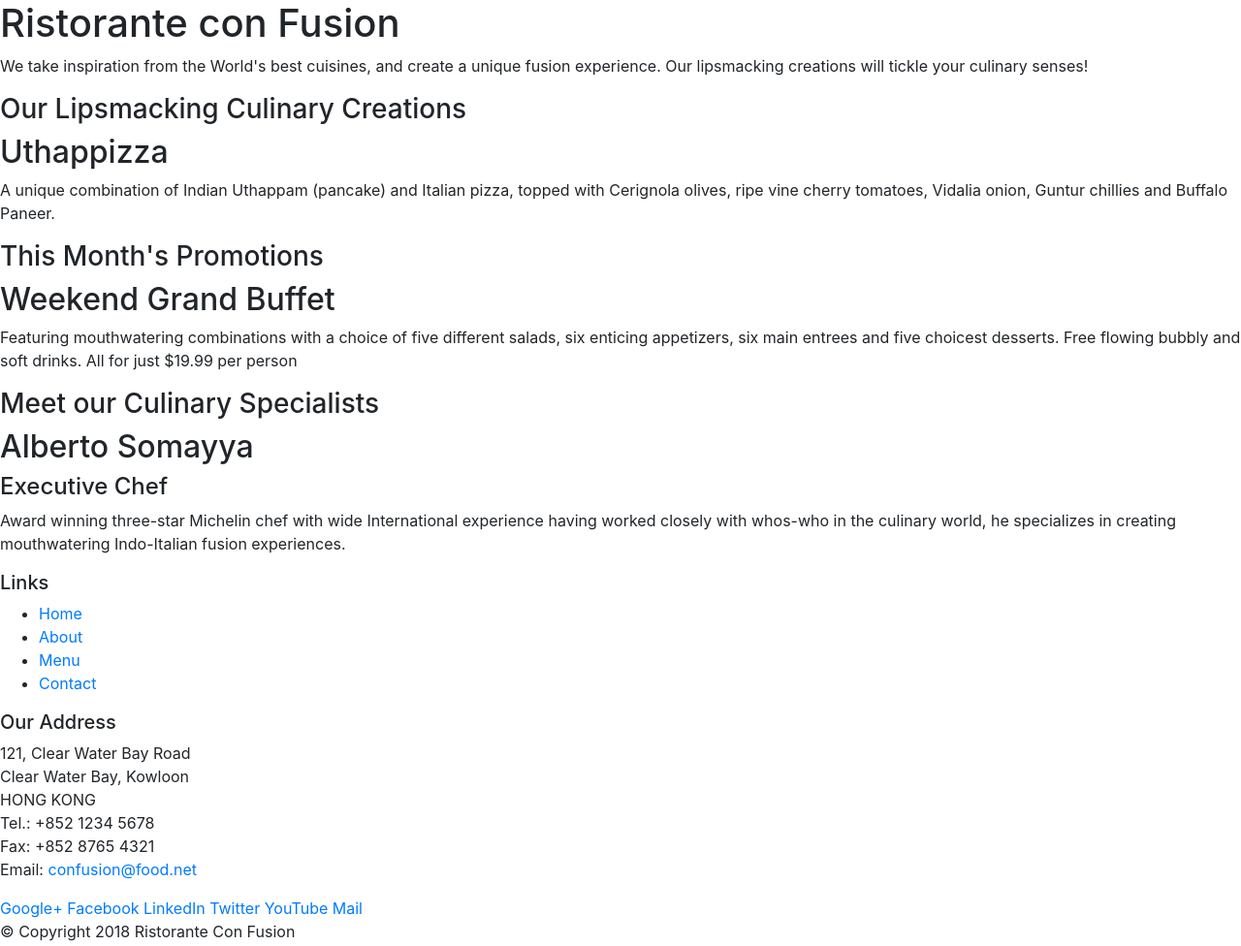
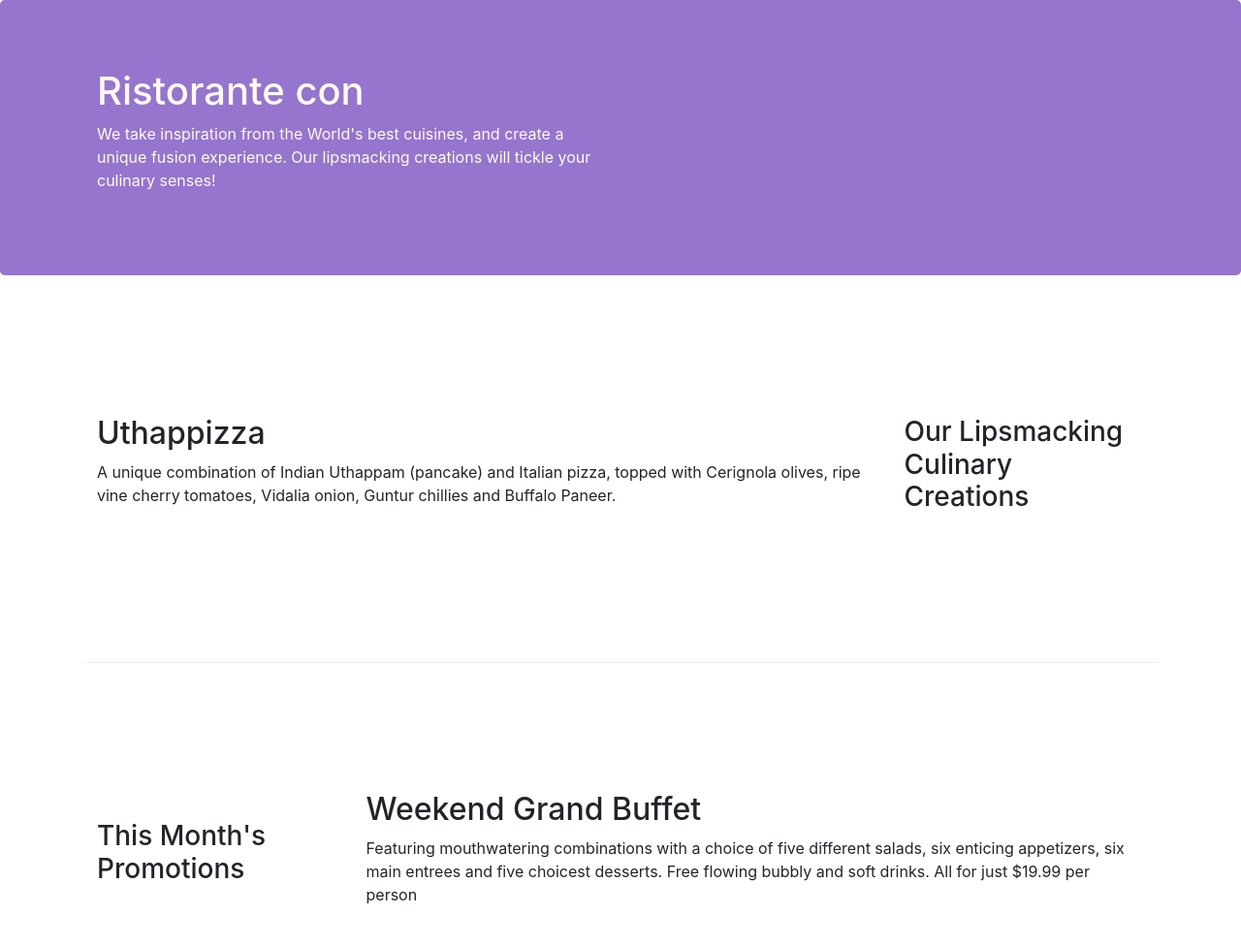
Before and after one commit to awanit24/Bootstrap4, a website: page index.html in a window 1280 px wide. Shown: the top 976 px of the page at 97% size. Drawn offline with nearby package versions, Linux system fonts and the light colour scheme.

Commit message:
Ist week commit

```diff
--- /dev/null
+++ b/css/style.css
@@ -0,0 +1,30 @@
+.row-header{
+    margin:0px auto;
+    padding:0px;
+}
+
+.row-content {
+    margin:0px auto;
+    padding: 50px 0px 50px 0px;
+    border-bottom: 1px ridge;
+    min-height:400px;
+}
+
+.footer{
+    background-color: #D1C4E9;
+    margin:0px auto;
+    padding: 20px 0px 20px 0px;
+}
+
+.jumbotron {
+    padding:70px 30px 70px 30px;
+    margin:0px auto;
+    background: #9575CD ;
+    color:floralwhite;
+}
+
+address{
+    font-size:80%;
+    margin:0px;
+    color:#0f0f0f;
+}
--- a/index.html
+++ b/index.html
@@ -8,52 +8,53 @@
     <meta http-equiv="x-ua-compatible" content="ie=edge">
 
     <!-- Bootstrap CSS -->
-    <link rel="stylesheet" href="G:/Bootstrap4/conFusion/node_modules/bootstrap/dist/css/bootstrap.min.css">
+    <link rel="stylesheet" href="node_modules/bootstrap/dist/css/bootstrap.min.css">
+    <link rel="stylesheet" href="css/style.css">
     <title>Ristorante Con Fusion</title>
 </head>
 
 <body>
 
-    <header>
-        <div>
-            <div>
-                <div>
-                    <h1>Ristorante con Fusion</h1>
+    <header class="jumbotron">
+        <div class = "container">
+            <div class = "row row-header">
+                <div class = "col-12 col-sm-6">
+                    <h1>Ristorante con </h1>
                     <p>We take inspiration from the World's best cuisines, and create a unique fusion experience. Our lipsmacking creations will tickle your culinary senses!</p>
-                </div>
-                <div>
+                </div >
+                <div class = "col-12 col-sm" >
                 </div>
             </div>
         </div>
     </header>
 
-    <div>
-        <div>
-            <div>
+    <div class="container">
+        <div class = "row row-content align-items-center">
+            <div class="col-12 col-sm-4 order-sm-last col-md-3">
                 <h3>Our Lipsmacking Culinary Creations</h3>
             </div>
-            <div>
+            <div class = "col col-sm order-sm-first col-md">
                 <h2>Uthappizza</h2>
                 <p>A unique combination of Indian Uthappam (pancake) and Italian pizza, topped with Cerignola olives, ripe vine cherry tomatoes, Vidalia onion, Guntur chillies and Buffalo Paneer.</p>
             </div>
         </div>
 
 
-        <div>
-            <div>
+        <div class = "row row-content align-items-center" >
+            <div class = "col-12 col-sm-4 col-md-3">
                 <h3>This Month's Promotions</h3>
             </div>
-            <div>
+            <div class = "col col-sm col-md">
                 <h2>Weekend Grand Buffet</h2>
                 <p>Featuring mouthwatering combinations with a choice of five different salads, six enticing appetizers, six main entrees and five choicest desserts. Free flowing bubbly and soft drinks. All for just $19.99 per person </p>
             </div>
         </div>
 
-        <div>
-            <div>
+        <div class = "row row-content align-items-center" >
+            <div class = "col-12 col-sm-4 order-sm-last col-md-3">
                 <h3>Meet our Culinary Specialists</h3>
             </div>
-            <div>
+            <div class = "col col-sm order-sm-first col-md">
                 <h2>Alberto Somayya</h2>
                 <h4>Executive Chef</h4>
                 <p>Award winning three-star Michelin chef with wide International experience having worked closely with whos-who in the culinary world, he specializes in creating mouthwatering Indo-Italian fusion experiences. </p>
@@ -61,19 +62,19 @@
         </div>
     </div>
 
-    <footer>
-        <div>
-            <div>
-                <div>
+    <footer class = "footer">
+        <div class = "container">
+            <div class = "row">
+                <div class="col-4 offset-1 col-sm-2">
                     <h5>Links</h5>
-                    <ul>
+                    <ul class = "list-unstyled">
                         <li><a href="#">Home</a></li>
                         <li><a href="#">About</a></li>
                         <li><a href="#">Menu</a></li>
                         <li><a href="#">Contact</a></li>
                     </ul>
                 </div>
-                <div>
+                <div class="col-7 col-sm-5">
                     <h5>Our Address</h5>
                     <address>
 		              121, Clear Water Bay Road<br>
@@ -84,8 +85,8 @@
 		              Email: <a href="mailto:confusion@food.net">confusion@food.net</a>
 		           </address>
                 </div>
-                <div>
-                    <div>
+                <div class="col-12  col-sm-4 align-self-center" >
+                    <div class = "text-center" >
                         <a href="http://google.com/+">Google+</a>
                         <a href="http://www.facebook.com/profile.php?id=">Facebook</a>
                         <a href="http://www.linkedin.com/in/">LinkedIn</a>
@@ -95,17 +96,17 @@
                     </div>
                 </div>
            </div>
-           <div>
-                <div>
+           <div class = "row justify-content-center">
+                <div class = "col-auto">
                     <p>© Copyright 2018 Ristorante Con Fusion</p>
                 </div>
            </div>
         </div>
     </footer>
      <!-- jQuery first, then Popper.js, then Bootstrap JS. -->
-     <script src="G:/Bootstrap4/conFusion/node_modules/jquery/dist/jquery.slim.min.js"></script>
-     <script src="G:/Bootstrap4/conFusion/node_modules/popper.js/dist/umd/popper.min.js"></script>
-     <script src="G:/Bootstrap4/conFusion/node_modules/bootstrap/dist/js/bootstrap.min.js"></script>
+     <script src="node_modules/jquery/dist/jquery.slim.min.js"></script>
+     <script src="node_modules/popper.js/dist/umd/popper.min.js"></script>
+     <script src="node_modules/bootstrap/dist/js/bootstrap.min.js"></script>
 
 </body>
 
```
Also changed, not shown: aboutus.html (added, +113 -0 lines).
